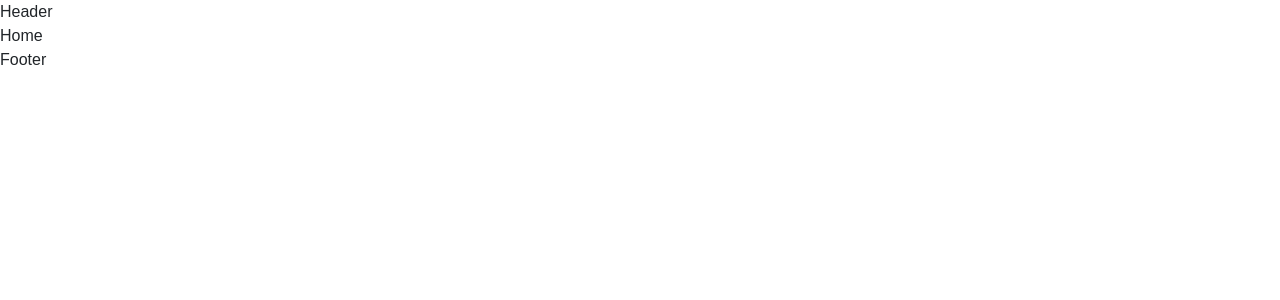
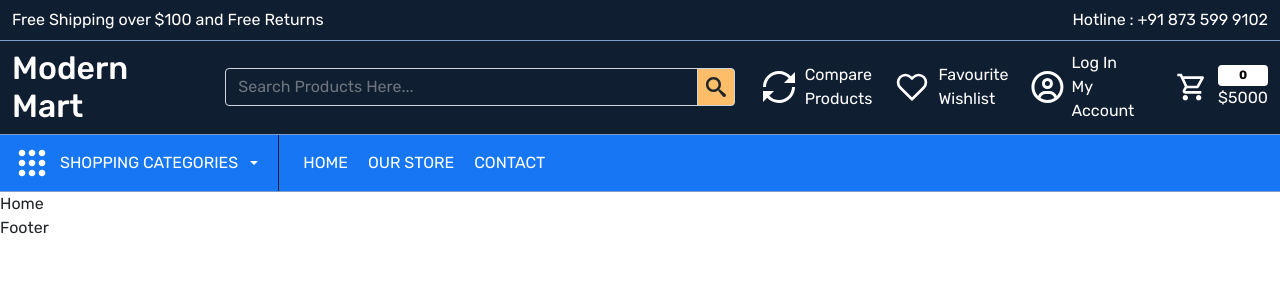
Before and after one commit to rajanptl-9/Modern-Mart-Frontend, a React (Create React App) app: page / in a window 1280 px wide. Shown: the top 300 px of the page. Built offline with nearby package versions, Linux system fonts and the light colour scheme.

Commit message:
Header completed

```diff
--- a/src/App.css
+++ b/src/App.css
@@ -1,12 +1,102 @@
-*{
+@import url('https://fonts.googleapis.com/css2?family=Rubik:ital,wght@0,300..900;1,300..900&display=swap');
+
+* {
   margin: 0;
   padding: 0;
   box-sizing: border-box;
 }
-body{
+
+body {
   font-family: "Rubik", sans-serif;
 }
-a{
+
+a {
   text-decoration: none;
   display: inline-block;
 }
+
+.form-control {
+  box-shadow: none;
+  background-color: inherit;
+}
+.gap-4 {
+  gap: 4px;
+}
+.gap-10 {
+  gap: 10px;
+}
+
+.gap-20 {
+  gap: 20px;
+}
+
+.margin-left-8 {
+  margin-left: 6px;
+}
+
+:root {
+  --color-101e31: #101e31;
+  --color-7e9ec9: #7e9ec9;
+  --color-febd69: #febd69;
+  --color-1676f4: #1676f4;
+}
+
+/* Header CSS */
+.header-top-stripe {
+  background-color: var(--color-101e31);
+  border-bottom: 1px solid var(--color-7e9ec9);
+}
+
+.header-upper {
+  background-color: var(--color-101e31);
+  border-bottom: 1px solid var(--color-7e9ec9);
+}
+
+.header-upper .input-group-text {
+  background-color: var(--color-febd69);
+}
+
+.header-lower {
+  background-color: var(--color-1676f4);
+  border-bottom: 1px solid var(--color-7e9ec9);
+}
+
+.header-lower .dropdown{
+  border-right: 1px solid var(--color-101e31);
+}
+.header-lower .dropdown-menu{
+  background-color: var(--color-101e31);
+  transform: translate3d(0px,55px,0px) !important;
+}
+.header-lower .dropdown-menu a{
+  color: white;
+}
+.header-lower .dropdown-item{
+  padding: 10px;
+  margin-bottom: 3px;
+  border-bottom: 1px solid var(--color-7e9ec9);
+}
+.header-lower .dropdown-item:hover{
+  background-color: transparent;
+  color: var(--color-febd69) !important;
+}
+.header-lower .dropdown button{
+  padding-left: 0;
+  padding-right: 20px;
+}
+
+.header-lower .menu-links a,
+.header-lower .dropdown button {
+  color: white;
+  font-weight: 400;
+  font-size: 16px;
+  line-height: 20px;
+  letter-spacing: 0.3;
+  text-transform: uppercase;
+}
+
+.header-lower .dropdown button:focus {
+  box-shadow: none;
+}
+
+/* Header Completed */
--- a/src/components/Header.js
+++ b/src/components/Header.js
@@ -1,8 +1,99 @@
 import React from 'react'
+import { Link, NavLink } from 'react-router-dom';
+import { ImSearch, ImLoop2 } from "react-icons/im";
+import { FiHeart } from "react-icons/fi";
+import { FaRegCircleUser } from "react-icons/fa6";
+import { MdOutlineShoppingCart } from "react-icons/md";
+import { CgMenuGridO } from "react-icons/cg";
+
 
 function Header() {
   return (
-    <div>Header</div>
+    <>
+      <header className="header-top-stripe py-2">
+        <div className="container-xxl">
+          <div className="row">
+            <div className="col-6">
+              <p className="text-white mb-0">
+                Free Shipping over $100 and Free Returns
+              </p>
+            </div>
+            <div className="col-6">
+              <p className="text-end text-white mb-0">
+                Hotline : <a className='text-white' href="tel:+91 8735999102">+91 873 599 9102</a>
+              </p>
+            </div>
+          </div>
+        </div>
+      </header>
+      <header className="header-upper py-2">
+        <div className="container-xxl">
+          <div className="row align-items-center">
+            <div className="col-2">
+              <h2 className='mb-0'><Link className='text-white' to={'/'}>Modern Mart</Link></h2>
+            </div>
+            <div className="col-5">
+              <div class="input-group">
+                <input type="text" className="form-control py-1" placeholder="Search Products Here..." aria-label="Search Products Here..." aria-describedby="basic-addon2" />
+                <span class="input-group-text p-2" id="basic-addon2"><ImSearch className='fs-5' /></span>
+              </div>
+            </div>
+            <div className="col-5">
+              <div className="header-upper-links d-flex align-items-center justify-space-between gap-20">
+                <div><Link className='text-white d-flex align-items-center' to={'/'}>
+                  <ImLoop2 className='mb-0 fs-1 py-1' />
+                  <span className='margin-left-8 mb-0'>Compare <br />
+                    Products</span>
+                </Link></div>
+                <div ><Link className='text-white d-flex align-items-center' to={'/'}>
+                  <FiHeart className='mb-0 fs-1 py-1' />
+                  <span className='margin-left-8 mb-0'>Favourite <br />
+                    Wishlist</span>
+                </Link></div>
+                <div ><Link className='text-white d-flex align-items-center' to={'/'}>
+                  <FaRegCircleUser className='mb-0 fs-1 py-1' />
+                  <span className='margin-left-8  mb-0'>Log In <br />
+                    My Account</span>
+                </Link></div>
+                <div ><Link className='text-white d-flex align-items-center' to={'/'}>
+                  <MdOutlineShoppingCart className='mb-0 fs-1 py-1' />
+                  <div className='d-flex flex-column margin-left-8 mb-0'><span className='badge bg-white' style={{ color: "black" }}>0</span>
+                    <span>$5000</span></div>
+                </Link></div>
+              </div>
+            </div>
+          </div>
+        </div>
+      </header>
+      <header className="header-lower">
+        <div className="container-xxl">
+          <div className="row">
+            <div className="col-12">
+              <div className="menu-bottom d-flex align-items-center justify-content-start">
+                <div class="dropdown me-4">
+                  <button class="btn btn-secondary dropdown-toggle bg-transparent border-0 py-2 d-flex align-items-center gap-2 justify-content-start" type="button" id="dropdownMenuButton1" data-bs-toggle="dropdown" aria-expanded="false">
+                  <CgMenuGridO className='fs-1'/>
+                    Shopping Categories
+                  </button>
+                  <ul class="dropdown-menu" aria-labelledby="dropdownMenuButton1">
+                    <li><Link class="dropdown-item" to="/">Action</Link></li>
+                    <li><Link class="dropdown-item" to="/">Another action</Link></li>
+                    <li><Link class="dropdown-item" to="/">Something else here</Link></li>
+                  </ul>
+                </div>
+                <div className="menu-links">
+                  <div className="d-flex align-items-center gap-20">
+                    <NavLink to="/" className='text-white'>Home</NavLink>
+                    <NavLink to="/" className='text-white'>Our Store</NavLink>
+                    <NavLink to="/contact" className='text-white'>Contact</NavLink>
+                  </div>
+                </div>
+              </div>
+            </div>
+          </div>
+        </div>
+      </header>
+    </>
   )
 }
 
```
